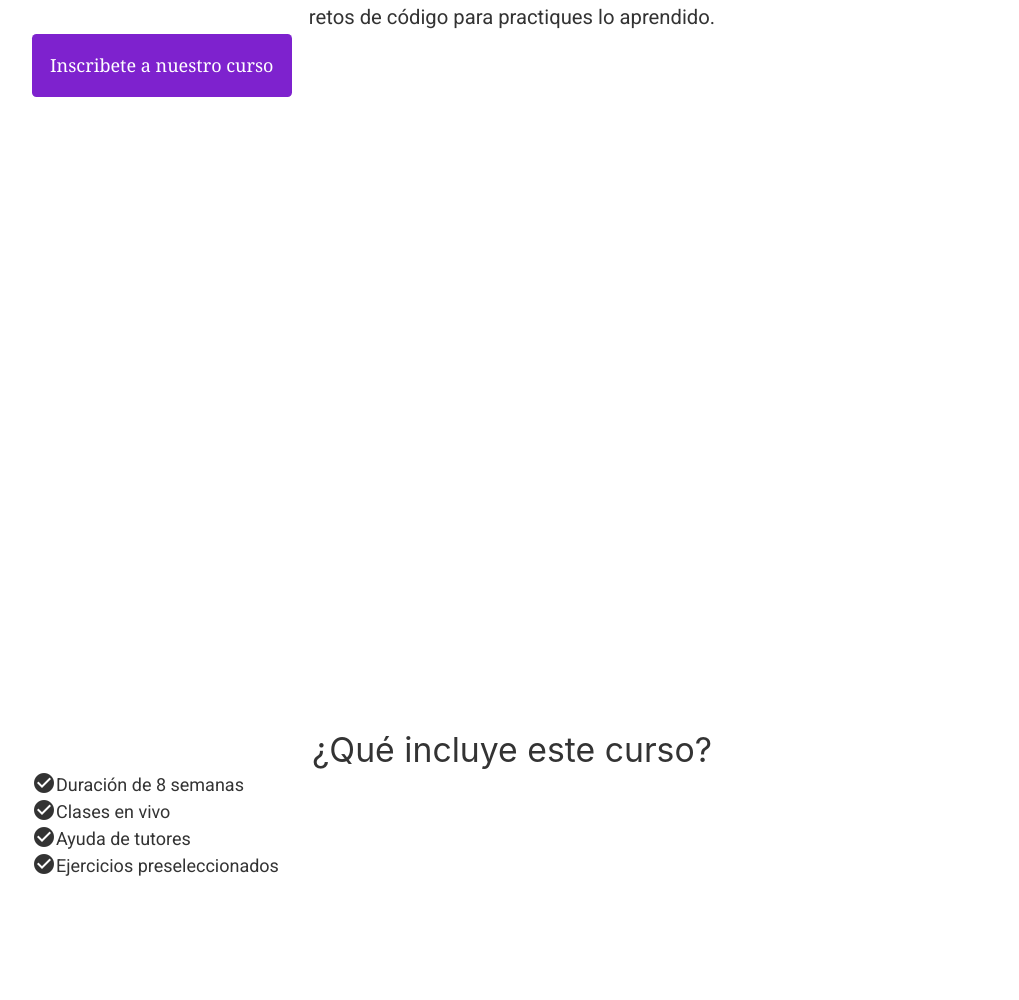
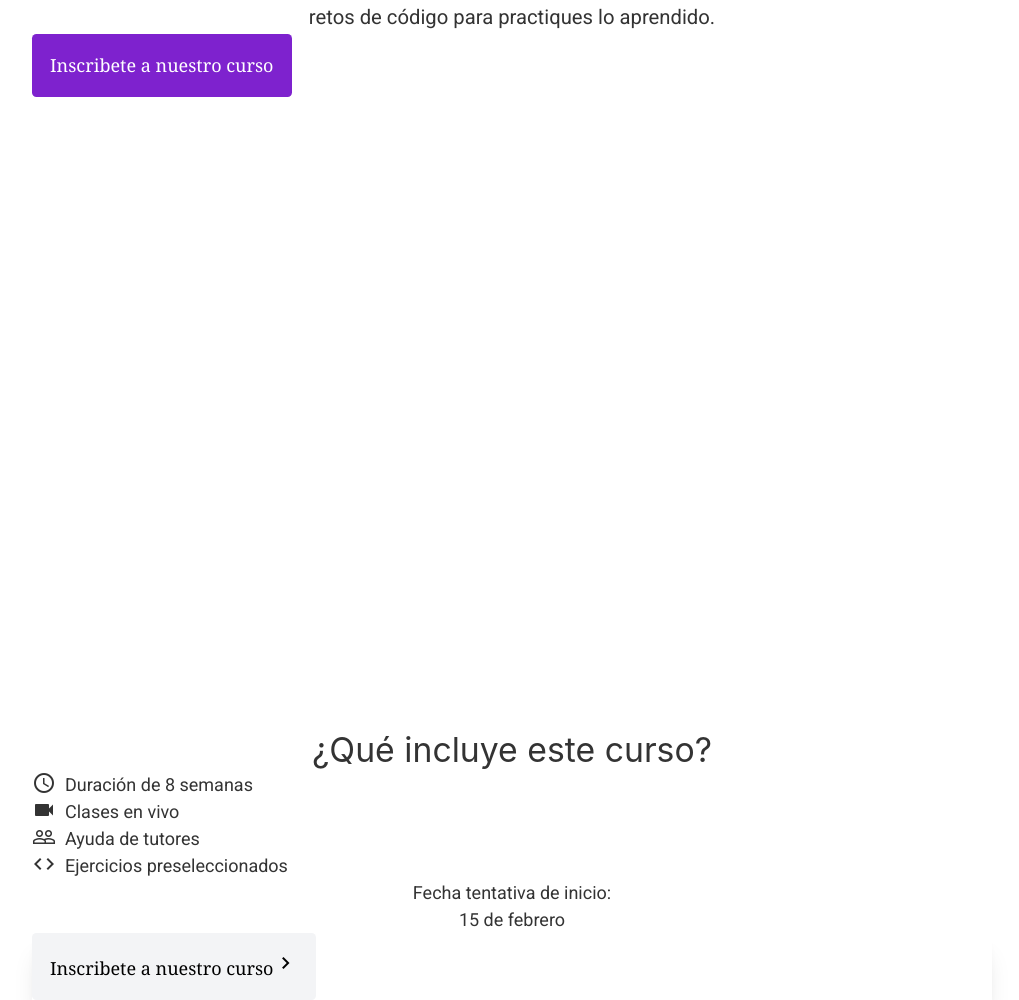
Before and after one commit to jesus1612/equalia, a Gatsby site: page / in a window 1280 px wide. Shown: the part 70-1070 px from the top of the page, without its empty margins (128-1147 px from the left). Before the commit the page ends 949 px from the top, so only its background shows below. Built offline with nearby package versions, Linux system fonts and the light colour scheme; Gatsby itself is replaced by a stand-in of ours.

Commit message:
Hasta aquí todo ok

```diff
--- a/src/components/FeatureItem.jsx
+++ b/src/components/FeatureItem.jsx
@@ -6,7 +6,7 @@ import '../styles/materialIcons.css'
 const FeatureItem = ({ logo, text }) => {
   return (
     <div className="flex">
-      <span className="material-icons">{logo}</span>
+      <span className="material-icons pr-2">{logo}</span>
       <p className="text-base">{text}</p>
     </div>
   )
--- a/src/sections/IndexFeaturesSection.jsx
+++ b/src/sections/IndexFeaturesSection.jsx
@@ -1,22 +1,41 @@
-import React from 'react';
-import FeatureItem from '../components/FeatureItem';
-
+import React from "react"
+import FeatureItem from "../components/FeatureItem"
 
 const IndexFeaturesSection = () => {
   return (
-    <div className='grid-cols-8 container content-center'>
+    <div className="grid-cols-4 container v-screen content-center">
       <h1 className="text-3xl text-center auto-cols-auto">
         ¿Qué incluye este curso?
       </h1>
-      <div className='container'>
-        <FeatureItem logo="check_circle" text={"Duración de 8 semanas"}></FeatureItem>
-        <FeatureItem logo="check_circle" text={"Clases en vivo"}></FeatureItem>
-        <FeatureItem logo="check_circle" text={"Ayuda de tutores"}></FeatureItem>
-        <FeatureItem logo="check_circle" text={"Ejercicios preseleccionados"}></FeatureItem>
-
+      <div className="container">
+        <FeatureItem
+          logo="schedule"
+          text={"Duración de 8 semanas"}
+        ></FeatureItem>
+        <FeatureItem logo="videocam" text={"Clases en vivo"}></FeatureItem>
+        <FeatureItem
+          logo="people_outline"
+          text={"Ayuda de tutores"}
+        ></FeatureItem>
+        <FeatureItem
+          logo="code"
+          text={"Ejercicios preseleccionados"}
+        ></FeatureItem>
+      </div>
+      <div>
+        <p className="text-base text-current text-center">
+          Fecha tentativa de inicio: <br />
+          15 de febrero
+        </p>
+        <div className="shadow-xl">
+          <button className="bg-gray-100 p-4 rounded text-black">
+            Inscribete a nuestro curso
+            <span className="material-icons">keyboard_arrow_right</span>
+          </button>
+        </div>
       </div>
     </div>
-   );
+  )
 }
 
-export default IndexFeaturesSection;
+export default IndexFeaturesSection
```
